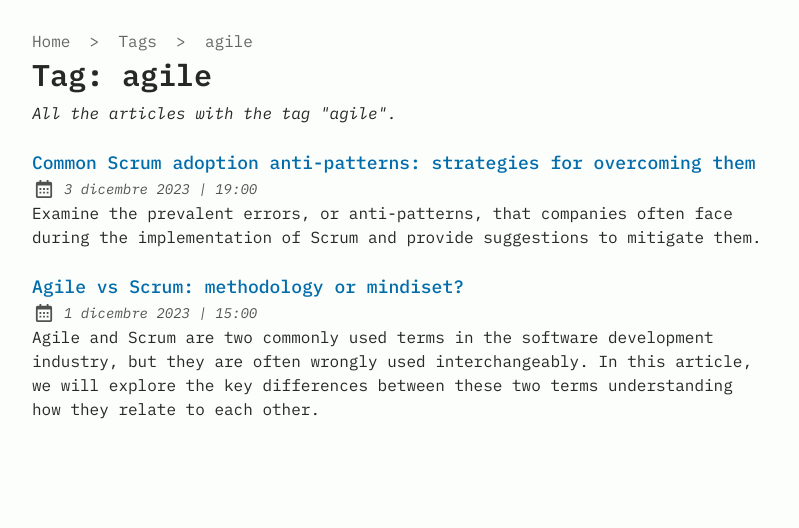
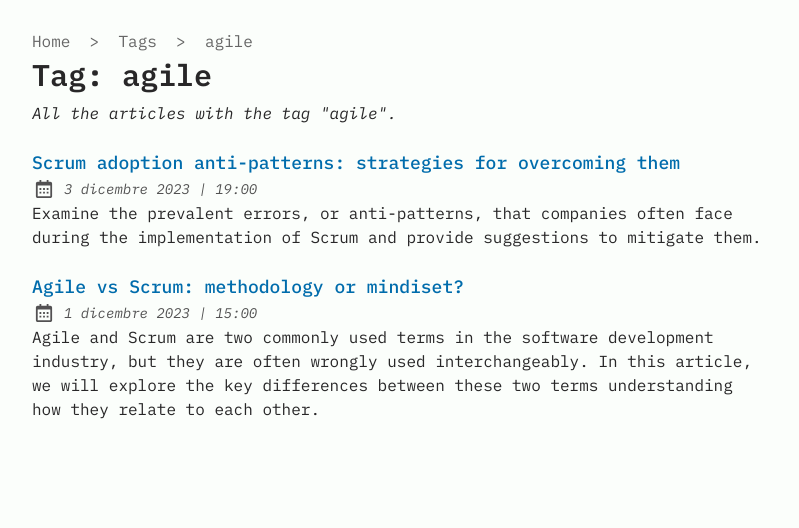
Before and after one commit to graz-dev/cst-grzn-blog, an Astro site: page /tags/agile in a window 1280 px wide. Shown: the part 196-724 px from the top of the page, without its empty margins (240-1039 px from the left). Built offline with nearby package versions, Linux system fonts and the light colour scheme; Astro itself is replaced by a stand-in of ours.

Commit message:
*fixed title

```diff
--- a/src/content/blog/20231203_scrum-adoption-common-antipatterns.md
+++ b/src/content/blog/20231203_scrum-adoption-common-antipatterns.md
@@ -1,7 +1,7 @@
 ---
 author: Graziano Casto
 pubDatetime: 2023-12-03T19:00:00Z
-title: "Common Scrum adoption anti-patterns: strategies for overcoming them"
+title: "Scrum adoption anti-patterns: strategies for overcoming them"
 postSlug: scrum-adoption-common-antipatterns
 featured: true
 draft: false
```
